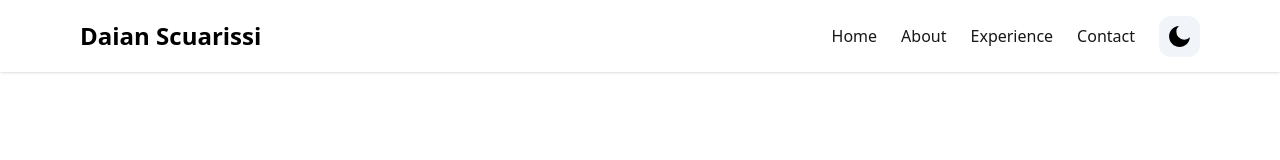
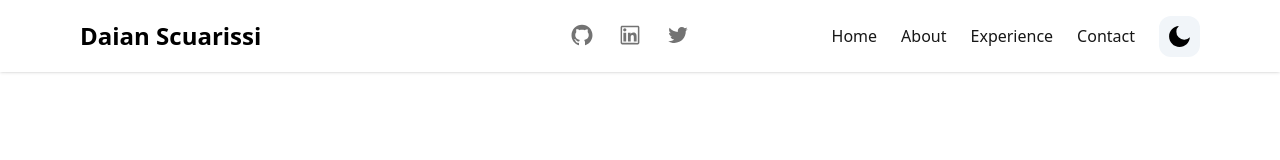
Before and after one commit to SDaian/ds-theme-portfolio, a Next.js app: page / in a window 1280 px wide. Shown: the top 160 px of the page. Built offline with nearby package versions, Linux system fonts and the light colour scheme.

Commit message:
feat: Add social on navbar

```diff
--- a/components/Navbar/Components/NavItems.tsx
+++ b/components/Navbar/Components/NavItems.tsx
@@ -1,3 +1,4 @@
+import { SocialIcons } from '@/components/Shared/SocialIcons';
 import { motion } from 'framer-motion';
 import { useTheme } from 'next-themes';
 import { Link } from 'react-scroll/modules';
@@ -31,6 +32,9 @@ export const NavItems = ({ navbar }: NavItemsProps) => {
               {item.label}
             </Link>
           ))}
+          <div className='md:hidden flex'>
+            <SocialIcons className={'text-black'} />
+          </div>
           <ThemeSwitch
             currentTheme={currentTheme}
             systemTheme={systemTheme}
--- a/components/Navbar/index.tsx
+++ b/components/Navbar/index.tsx
@@ -3,6 +3,7 @@ import { useState } from 'react';
 
 import { NavItems } from './Components/NavItems';
 import { Logo } from './Components/Logo';
+import { SocialIcons } from '../Shared/SocialIcons';
 
 const Navbar = () => {
   const [navbar, setNavbar] = useState(false);
@@ -10,8 +11,11 @@ const Navbar = () => {
   return (
     <header className='w-full mx-auto px-4 sm:px-20 fixed top-0 z-50 shadow backdrop-blur-md dark:shadow-slate-500'>
       <div className='md:max-w-[1200px] md:mx-auto'>
-        <div className='justify-between md:items-center md:flex'>
+        <div className='relative justify-between md:items-center md:flex'>
           <Logo navbar={navbar} setNavbar={setNavbar} />
+          <div className='hidden lg:block absolute left-[43%]'>
+            <SocialIcons className={'text-black'} />
+          </div>
           <NavItems navbar={navbar} />
         </div>
       </div>
--- a/components/Shared/SocialIcons.tsx
+++ /dev/null
@@ -1,45 +0,0 @@
-import {
-  AiOutlineGithub,
-  AiOutlineTwitter,
-  AiOutlineLinkedin,
-} from 'react-icons/ai';
-
-export const SocialIcons = () => {
-  return (
-    <div className='flex flex-row items-center justify-center space-x-2 mb-1'>
-      <a
-        href='https://github.com/SDaian'
-        target='_blank'
-        rel='noreferrer'
-        aria-label='Github'
-      >
-        <AiOutlineGithub
-          className='inline-block w-6 h-6 mx-2 text-neutral-500 hover:text-neutral-600 dark:text-neutral-100'
-          size={30}
-        />
-      </a>
-      <a
-        href='https://twitter.com/SDaian'
-        target='_blank'
-        rel='noreferrer'
-        aria-label='Twitter'
-      >
-        <AiOutlineTwitter
-          className='inline-block w-6 h-6 mx-2 text-neutral-500 hover:text-neutral-600 dark:text-neutral-100'
-          size={30}
-        />
-      </a>
-      <a
-        href='https://www.linkedin.com/in/daian-scuarissi/'
-        target='_blank'
-        rel='noreferrer'
-        aria-label='Linkedin'
-      >
-        <AiOutlineLinkedin
-          className='inline-block w-6 h-6 mx-2 text-neutral-500 hover:text-neutral-600 dark:text-neutral-100'
-          size={30}
-        />
-      </a>
-    </div>
-  );
-};
--- /dev/null
+++ b/components/Shared/SocialIcons/Data/SocialItems.ts
@@ -0,0 +1,19 @@
+import { SocialItem } from '../Models/SocialItem';
+
+export const SocialItems: Array<SocialItem> = [
+  {
+    name: 'Github',
+    link: 'https://github.com/SDaian',
+    icon: 'AiOutlineGithub',
+  },
+  {
+    name: 'Linkedin',
+    link: 'https://www.linkedin.com/in/daian-scuarissi/',
+    icon: 'AiOutlineLinkedin',
+  },
+  {
+    name: 'Twitter',
+    link: 'https://twitter.com/ASDaian',
+    icon: 'AiOutlineTwitter',
+  },
+];
--- /dev/null
+++ b/components/Shared/SocialIcons/Models/SocialItem.ts
@@ -0,0 +1,22 @@
+import { IconType } from 'react-icons';
+import {
+  AiOutlineGithub,
+  AiOutlineTwitter,
+  AiOutlineLinkedin,
+} from 'react-icons/ai';
+
+export type SocialItem = {
+  name: string;
+  link: string;
+  icon: string;
+};
+
+export const returnLibraryIcons = (lib: string) => {
+  const LibraryIcons: { [key: string]: IconType } = {
+    Github: AiOutlineGithub,
+    Twitter: AiOutlineTwitter,
+    Linkedin: AiOutlineLinkedin,
+  };
+
+  return LibraryIcons[lib];
+};
--- /dev/null
+++ b/components/Shared/SocialIcons/index.tsx
@@ -0,0 +1,30 @@
+import { IconType } from 'react-icons/lib';
+
+import { SocialItems } from './Data/SocialItems';
+import { returnLibraryIcons } from './Models/SocialItem';
+
+type SocialIconsProps = { className?: string };
+
+export const SocialIcons = ({ className }: SocialIconsProps) => {
+  return (
+    <div className='flex flex-row items-center justify-center space-x-2 mb-1'>
+      {SocialItems.map((item) => {
+        const Icon: IconType = returnLibraryIcons(item.name);
+        return (
+          <a
+            key={item.name}
+            href={item.link}
+            target='_blank'
+            rel='noreferrer'
+            aria-label={item.name}
+          >
+            <Icon
+              size={30}
+              className={`inline-block w-6 h-6 mx-2 text-neutral-500 hover:text-neutral-600 dark:text-neutral-100 ${className}`}
+            />
+          </a>
+        );
+      })}
+    </div>
+  );
+};
```
